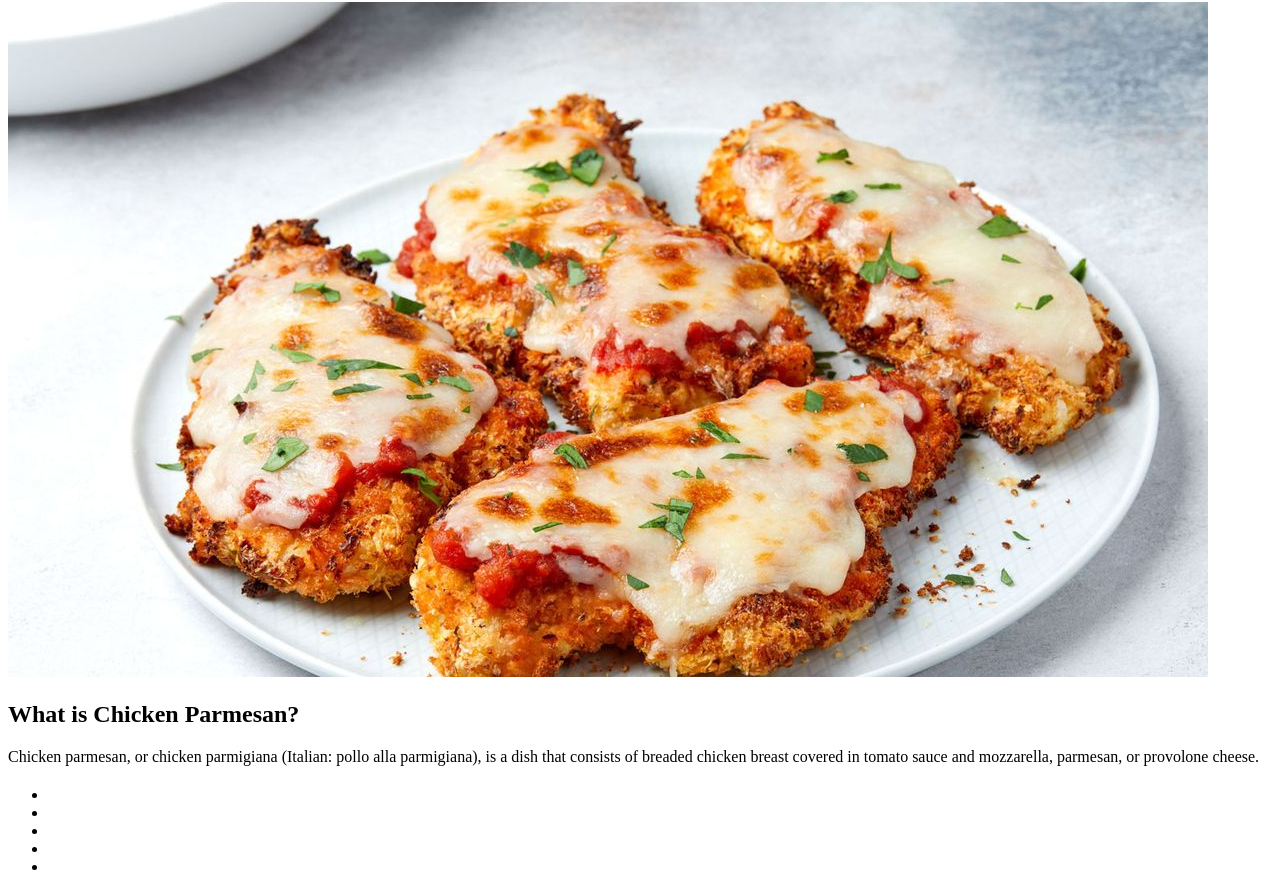
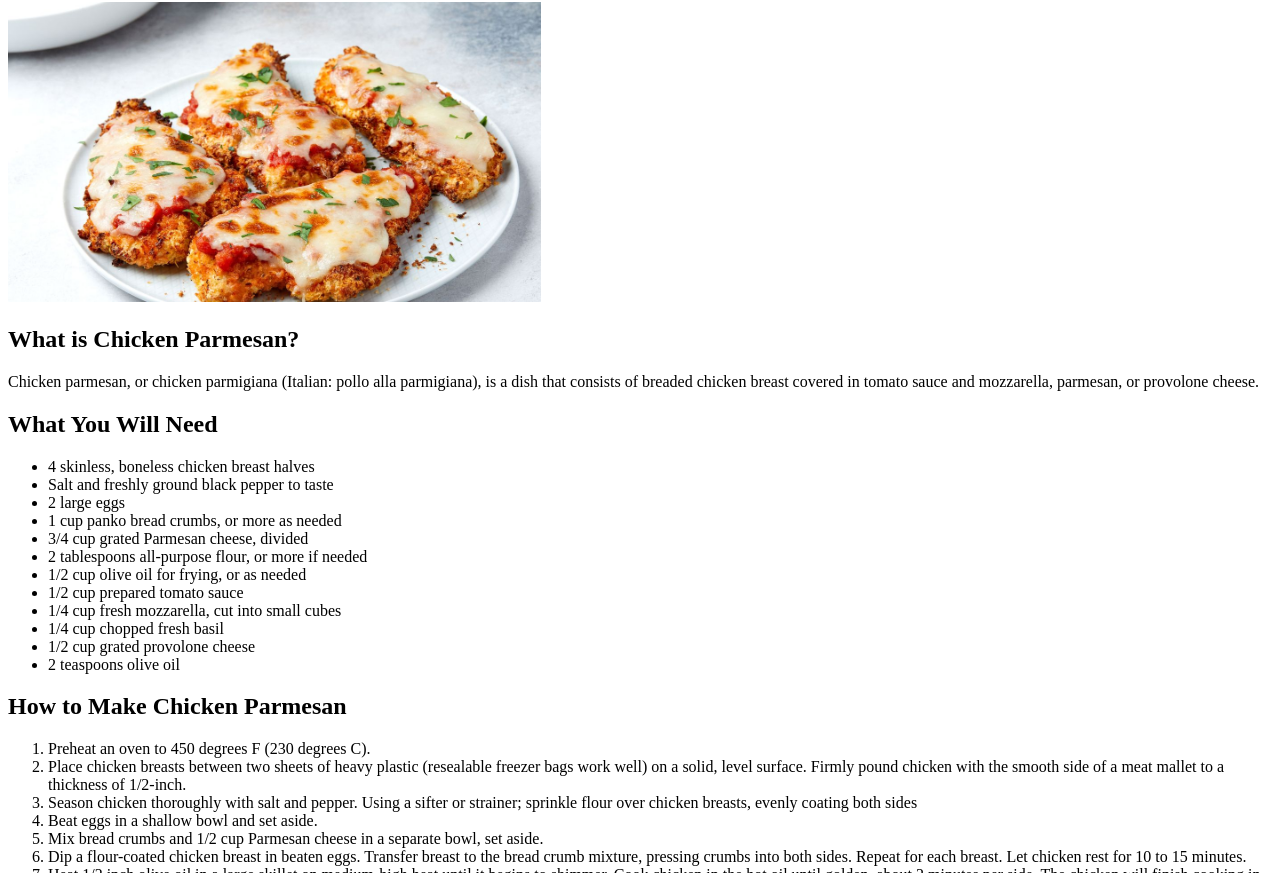
Before and after one commit to AdrianaVPerez/odin-recipes, a plain HTML site: page recipes/chicken-parmesan.html in a window 1280 px wide. Shown: the part 78-951 px from the top of the page. Drawn offline with Linux system fonts and the light colour scheme.

Commit message:
Third recipe page content

```diff
--- a/recipes/chicken-parmesan.html
+++ b/recipes/chicken-parmesan.html
@@ -8,34 +8,35 @@
 </head>
 <body>
     <h1>Chicken Parmesan</h1>
-    <img src="../images/chicken-parmesan.jpeg" alt="Chicken Parmesan">
+    <img src="../images/chicken-parmesan.jpeg" alt="Chicken Parmesan" height="300">
     <h2>What is Chicken Parmesan?</h2>
     <p>Chicken parmesan, or chicken parmigiana (Italian: pollo alla parmigiana), is a dish that consists of breaded chicken breast covered in tomato sauce and mozzarella, parmesan, or provolone cheese.</p>
-    <h2></h2>
+    <h2>What You Will Need</h2>
     <ul>
-        <li></li>
-        <li></li>
-        <li></li>
-        <li></li>
-        <li></li>
-        <li></li>
-        <li></li>
-        <li></li>
-        <li></li>
-        <li></li>
-        <li></li>
-        <li></li>
+        <li>4 skinless, boneless chicken breast halves</li>
+        <li>Salt and freshly ground black pepper to taste</li>
+        <li>2 large eggs</li>
+        <li>1 cup panko bread crumbs, or more as needed</li>
+        <li>3/4 cup grated Parmesan cheese, divided</li>
+        <li>2 tablespoons all-purpose flour, or more if needed</li>
+        <li>1/2 cup olive oil for frying, or as needed</li>
+        <li>1/2 cup prepared tomato sauce</li>
+        <li>1/4 cup fresh mozzarella, cut into small cubes</li>
+        <li>1/4 cup chopped fresh basil</li>
+        <li>1/2 cup grated provolone cheese</li>
+        <li>2 teaspoons olive oil</li>
     </ul>
+    <h2>How to Make Chicken Parmesan</h2>
     <ol>
-        <li></li>
-        <li></li>
-        <li></li>
-        <li></li>
-        <li></li>
-        <li></li>
-        <li></li>
-        <li></li>
-        <li></li>
+        <li>Preheat an oven to 450 degrees F (230 degrees C).</li>
+        <li>Place chicken breasts between two sheets of heavy plastic (resealable freezer bags work well) on a solid, level surface. Firmly pound chicken with the smooth side of a meat mallet to a thickness of 1/2-inch.</li>
+        <li>Season chicken thoroughly with salt and pepper. Using a sifter or strainer; sprinkle flour over chicken breasts, evenly coating both sides</li>
+        <li>Beat eggs in a shallow bowl and set aside.</li>
+        <li>Mix bread crumbs and 1/2 cup Parmesan cheese in a separate bowl, set aside.</li>
+        <li>Dip a flour-coated chicken breast in beaten eggs. Transfer breast to the bread crumb mixture, pressing crumbs into both sides. Repeat for each breast. Let chicken rest for 10 to 15 minutes.</li>
+        <li>Heat 1/2 inch olive oil in a large skillet on medium-high heat until it begins to shimmer. Cook chicken in the hot oil until golden, about 2 minutes per side. The chicken will finish cooking in the oven.</li>
+        <li>Transfer chicken to a baking dish. Top each breast with 2 tablespoons tomato sauce. Layer each chicken breast with equal amounts of mozzarella cheese, fresh basil, and provolone cheese. Sprinkle remaining Parmesan over top and drizzle each with 1/2 teaspoon olive oil.</li>
+        <li>Bake in the preheated oven until cheese is browned and bubbly and chicken breasts are no longer pink in the center, 15 to 20 minutes. An instant-read thermometer inserted into the center should read at least 165 degrees F (74 degrees C).</li>
     </ol>
 </body>
 </html>
```
